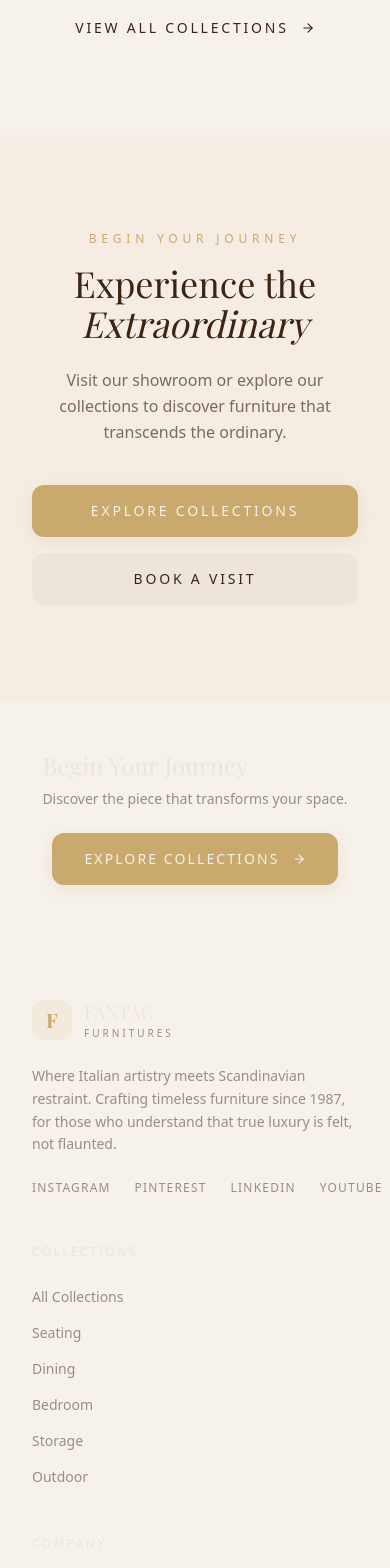
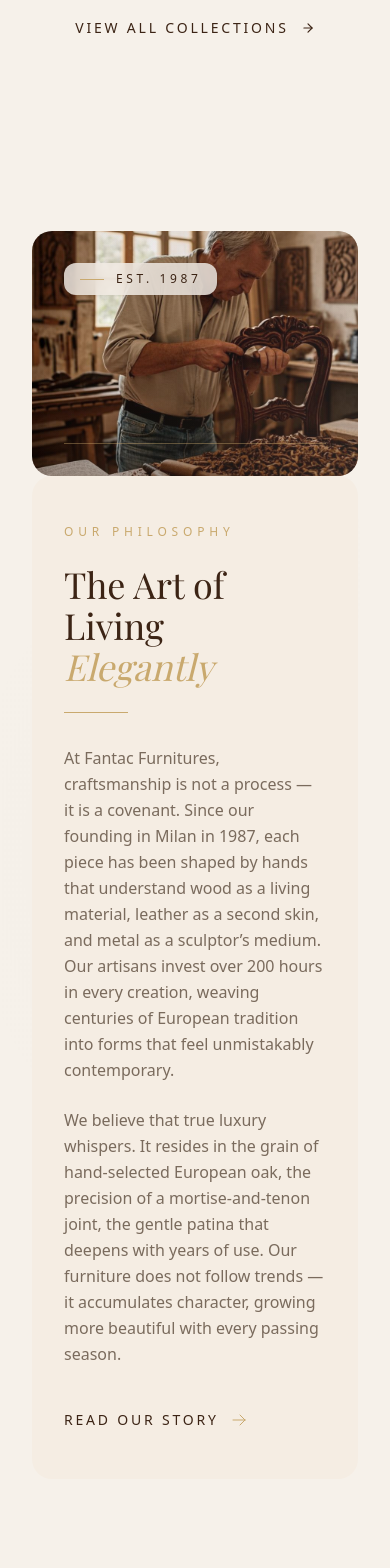
Before and after one commit to harisgamer0193-sudo/fantac, a Next.js app: page / in a window 390 px wide. Shown: the part 5580-7148 px from the top of the page. Built offline with nearby package versions, Linux system fonts and the light colour scheme; a web font is replaced by a local one.

Commit message:
99cce670-3ee6-4717-b954-637a080289d3

```diff
--- a/src/app/page.tsx
+++ b/src/app/page.tsx
@@ -6,6 +6,7 @@ import Link from "next/link";
 import Hero from "@/components/Hero";
 import Collections from "@/components/Collections";
 import ProductCard from "@/components/ProductCard";
+import AboutSection from "@/components/AboutSection";
 import { products } from "@/lib/products";
 
 // Pick 3 featured products for the highlight section
@@ -103,6 +104,9 @@ export default function Home() {
         </div>
       </section>
 
+      {/* About — Split Screen */}
+      <AboutSection />
+
       {/* CTA Section */}
       <section className="py-24 lg:py-32 bg-card">
         <div className="max-w-7xl mx-auto px-8 lg:px-8 text-center">
--- /dev/null
+++ b/src/components/AboutSection.tsx
@@ -0,0 +1,203 @@
+"use client";
+
+import { motion, useInView } from "framer-motion";
+import { useRef } from "react";
+import Image from "next/image";
+import Link from "next/link";
+
+export default function AboutSection() {
+  const sectionRef = useRef(null);
+  const isInView = useInView(sectionRef, { once: true, margin: "-100px" });
+
+  return (
+    <section
+      ref={sectionRef}
+      className="relative py-24 lg:py-32 overflow-hidden"
+    >
+      {/* ── Subtle marble/wood grain texture background ── */}
+      <div
+        className="absolute inset-0 opacity-[0.03] pointer-events-none"
+        style={{
+          backgroundImage: `
+            radial-gradient(ellipse at 20% 50%, rgba(201,169,110,0.15) 0%, transparent 50%),
+            radial-gradient(ellipse at 80% 30%, rgba(201,169,110,0.10) 0%, transparent 50%),
+            repeating-linear-gradient(
+              90deg,
+              transparent,
+              transparent 2px,
+              rgba(60,36,21,0.02) 2px,
+              rgba(60,36,21,0.02) 4px
+            ),
+            repeating-linear-gradient(
+              0deg,
+              transparent,
+              transparent 3px,
+              rgba(60,36,21,0.015) 3px,
+              rgba(60,36,21,0.015) 6px
+            )
+          `,
+          backgroundSize: "100% 100%, 100% 100%, 40px 40px, 60px 60px",
+        }}
+      />
+
+      <div className="max-w-7xl mx-auto px-8 lg:px-8 relative z-10">
+        {/* ── Split-Screen Layout ── */}
+        <div className="grid grid-cols-1 lg:grid-cols-2 gap-0 items-stretch min-h-[600px] lg:min-h-[700px]">
+          {/* ── Left: Luxury Workshop Image ── */}
+          <motion.div
+            initial={{ opacity: 0, x: -60 }}
+            animate={isInView ? { opacity: 1, x: 0 } : {}}
+            transition={{ duration: 1.2, ease: [0.25, 0.4, 0.25, 1] }}
+            className="relative overflow-hidden rounded-2xl lg:rounded-r-none lg:rounded-l-2xl aspect-[4/3] lg:aspect-auto"
+          >
+            <Image
+              src="/about-workshop.png"
+              alt="Fantac Furnitures — artisan craftsmanship in our European atelier"
+              fill
+              className="object-cover"
+              quality={90}
+              sizes="(max-width: 1024px) 100vw, 50vw"
+            />
+            {/* Warm gradient overlay for depth */}
+            <div className="absolute inset-0 bg-gradient-to-t from-warm-950/30 via-transparent to-warm-950/10" />
+            <div className="absolute inset-0 bg-gradient-to-r from-transparent to-background/10" />
+
+            {/* Floating accent — decorative gold line */}
+            <motion.div
+              initial={{ opacity: 0, scaleX: 0 }}
+              animate={isInView ? { opacity: 1, scaleX: 1 } : {}}
+              transition={{ duration: 1.4, delay: 0.8, ease: [0.25, 0.4, 0.25, 1] }}
+              className="absolute bottom-8 left-8 right-8 h-[1px] bg-accent/40 origin-left"
+            />
+
+            {/* Floating year badge */}
+            <motion.div
+              initial={{ opacity: 0, y: 20 }}
+              animate={isInView ? { opacity: 1, y: 0 } : {}}
+              transition={{ duration: 0.8, delay: 1.0 }}
+              className="absolute top-8 left-8"
+            >
+              <div className="flex items-center gap-3 px-4 py-2 bg-background/80 backdrop-blur-md rounded-lg shadow-soft-sm">
+                <div className="w-6 h-[1px] bg-accent" />
+                <span className="text-foreground text-xs tracking-[0.3em] uppercase font-medium">
+                  Est. 1987
+                </span>
+              </div>
+            </motion.div>
+          </motion.div>
+
+          {/* ── Right: Text Content ── */}
+          <motion.div
+            initial={{ opacity: 0, x: 60 }}
+            animate={isInView ? { opacity: 1, x: 0 } : {}}
+            transition={{ duration: 1.2, delay: 0.15, ease: [0.25, 0.4, 0.25, 1] }}
+            className="flex flex-col justify-center bg-card rounded-2xl lg:rounded-l-none lg:rounded-r-2xl px-8 py-12 lg:px-16 lg:py-20 relative overflow-hidden"
+          >
+            {/* Subtle inner texture */}
+            <div
+              className="absolute inset-0 opacity-[0.025] pointer-events-none"
+              style={{
+                backgroundImage: `
+                  repeating-linear-gradient(
+                    45deg,
+                    transparent,
+                    transparent 1px,
+                    rgba(60,36,21,0.03) 1px,
+                    rgba(60,36,21,0.03) 2px
+                  )
+                `,
+              }}
+            />
+
+            <div className="relative z-10">
+              {/* Accent label */}
+              <motion.p
+                initial={{ opacity: 0, y: 20 }}
+                animate={isInView ? { opacity: 1, y: 0 } : {}}
+                transition={{ duration: 0.7, delay: 0.4 }}
+                className="text-accent text-xs tracking-[0.4em] uppercase mb-6"
+              >
+                Our Philosophy
+              </motion.p>
+
+              {/* Heading */}
+              <motion.h2
+                initial={{ opacity: 0, y: 30 }}
+                animate={isInView ? { opacity: 1, y: 0 } : {}}
+                transition={{ duration: 0.9, delay: 0.5, ease: [0.25, 0.4, 0.25, 1] }}
+                className="font-[family-name:var(--font-playfair)] text-4xl lg:text-5xl text-foreground leading-[1.15] mb-6"
+              >
+                The Art of Living
+                <br />
+                <span className="italic text-accent">Elegantly</span>
+              </motion.h2>
+
+              {/* Gold line */}
+              <motion.div
+                initial={{ width: 0 }}
+                animate={isInView ? { width: "4rem" } : {}}
+                transition={{ duration: 1.2, delay: 0.7, ease: [0.25, 0.4, 0.25, 1] }}
+                className="h-[1px] bg-accent mb-8 origin-left"
+              />
+
+              {/* Paragraph */}
+              <motion.p
+                initial={{ opacity: 0, y: 20 }}
+                animate={isInView ? { opacity: 1, y: 0 } : {}}
+                transition={{ duration: 0.8, delay: 0.8 }}
+                className="text-muted-foreground leading-relaxed mb-6"
+              >
+                At Fantac Furnitures, craftsmanship is not a process — it is a
+                covenant. Since our founding in Milan in 1987, each piece has
+                been shaped by hands that understand wood as a living material,
+                leather as a second skin, and metal as a sculptor&rsquo;s medium.
+                Our artisans invest over 200 hours in every creation, weaving
+                centuries of European tradition into forms that feel unmistakably
+                contemporary.
+              </motion.p>
+
+              <motion.p
+                initial={{ opacity: 0, y: 20 }}
+                animate={isInView ? { opacity: 1, y: 0 } : {}}
+                transition={{ duration: 0.8, delay: 0.95 }}
+                className="text-muted-foreground leading-relaxed mb-10"
+              >
+                We believe that true luxury whispers. It resides in the grain of
+                hand-selected European oak, the precision of a mortise-and-tenon
+                joint, the gentle patina that deepens with years of use. Our
+                furniture does not follow trends — it accumulates character,
+                growing more beautiful with every passing season.
+              </motion.p>
+
+              {/* CTA Link */}
+              <motion.div
+                initial={{ opacity: 0, y: 20 }}
+                animate={isInView ? { opacity: 1, y: 0 } : {}}
+                transition={{ duration: 0.6, delay: 1.1 }}
+              >
+                <Link
+                  href="/about"
+                  className="inline-flex items-center gap-3 text-foreground text-sm tracking-[0.2em] uppercase group"
+                >
+                  <span className="relative">
+                    Read Our Story
+                    <span className="absolute bottom-0 left-0 w-0 h-[1px] bg-accent group-hover:w-full transition-all duration-500" />
+                  </span>
+                  <svg
+                    className="w-4 h-4 text-accent group-hover:translate-x-1 transition-transform duration-300"
+                    fill="none"
+                    viewBox="0 0 24 24"
+                    stroke="currentColor"
+                    strokeWidth={1.5}
+                  >
+                    <path strokeLinecap="round" strokeLinejoin="round" d="M13.5 4.5L21 12m0 0l-7.5 7.5M21 12H3" />
+                  </svg>
+                </Link>
+              </motion.div>
+            </div>
+          </motion.div>
+        </div>
+      </div>
+    </section>
+  );
+}
```
Also changed, not shown: public/about-workshop.png (added), 1 other file (tests, documents, lock files or other folders).
